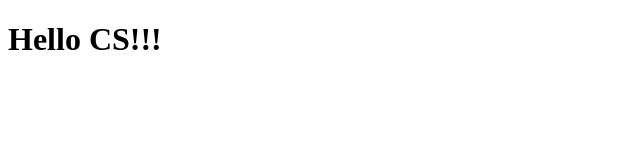
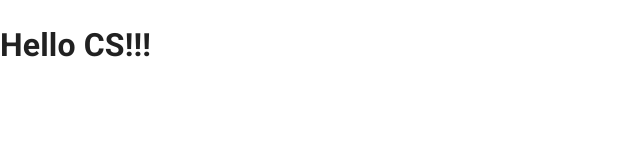
Before and after one commit to ZzzandyzzZ/CS-inventory, a React (Vite) app: page / in a window 1280 px wide. Shown: the top 160 px of the page, without its empty margins (0-640 px from the left). Built offline with nearby package versions, Linux system fonts and the light colour scheme.

Commit message:
Create Apptheme

```diff
--- a/index.html
+++ b/index.html
@@ -2,12 +2,16 @@
 <html lang="en">
   <head>
     <meta charset="UTF-8" />
-    <link rel="icon" type="image/svg+xml" href="/vite.svg" />
+    <link rel="icon" type="image/svg+xml" href="./vite.svg" />
     <meta name="viewport" content="width=device-width, initial-scale=1.0" />
-    <title>Vite + React</title>
+    <link
+      rel="stylesheet"
+      href="https://fonts.googleapis.com/css?family=Roboto:300,400,500,700&display=swap"
+    />
+    <title>Cs Inventory</title>
   </head>
   <body>
     <div id="root"></div>
-    <script type="module" src="/src/main.jsx"></script>
+    <script type="module" src="./src/main.jsx"></script>
   </body>
 </html>
--- a/src/main.jsx
+++ b/src/main.jsx
@@ -2,9 +2,12 @@ import React from 'react'
 import ReactDOM from 'react-dom/client'
 import { CsInventoryApp } from './CsInventoryApp'
 import './index.css'
+import { AppTheme } from './theme/AppTheme'
 
 ReactDOM.createRoot(document.getElementById('root')).render(
   <React.StrictMode>
-    <CsInventoryApp />
+    <AppTheme>
+      <CsInventoryApp />
+    </AppTheme>
   </React.StrictMode>
 )
--- /dev/null
+++ b/src/theme/AppTheme.jsx
@@ -0,0 +1,12 @@
+import { ThemeProvider } from '@emotion/react'
+import { CssBaseline } from '@mui/material'
+import { blueTheme } from './blueTheme'
+
+export const AppTheme = ({children}) => {
+  return (
+    <ThemeProvider theme={blueTheme} >
+      <CssBaseline />
+      { children }
+    </ThemeProvider>
+  )
+}
--- /dev/null
+++ b/src/theme/blueTheme.js
@@ -0,0 +1,7 @@
+import { createTheme } from '@mui/material';
+import { red } from '@mui/material/colors';
+
+export const blueTheme = createTheme({
+  palette:{
+  }
+})
```
